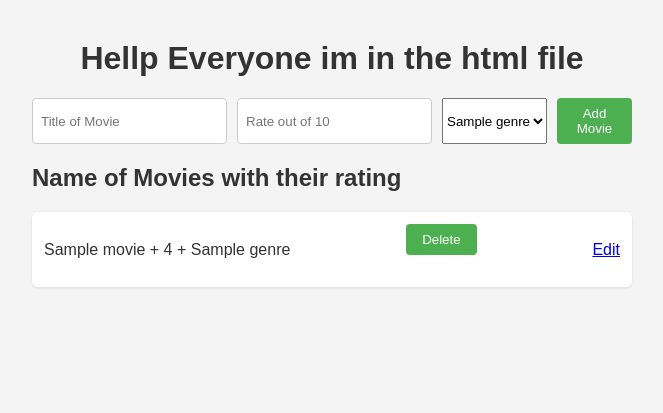
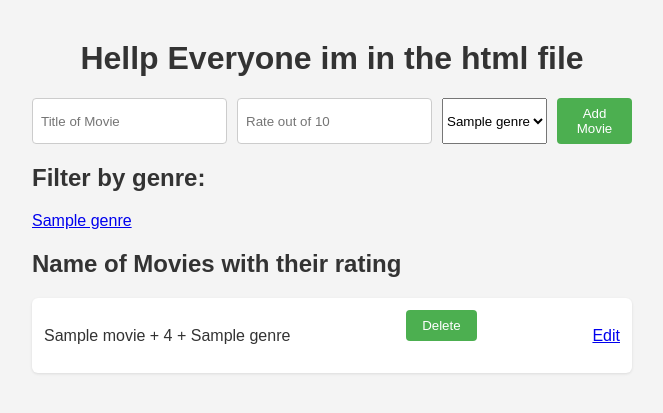
Before and after one commit to shourya011/django-learning, a Django app: template templates/home.html in a window 1280 px wide. Shown: the top 413 px of the page, without its empty margins (308-971 px from the left). Run offline with Django 5.2, Linux system fonts and the light colour scheme; the template is opened without the code that fills it: values that come from a table or form of the project are taken from there, others are empty; tables that the repository leaves empty hold one stand-in row (values such as "Sample post").

Commit message:
Filter by genre

```diff
--- a/pages/views.py
+++ b/pages/views.py
@@ -24,8 +24,12 @@ def home(request):
             genre=genre_obj
         )
         return redirect('home')
-    genre = Genre.objects.all()
+    genres = Genre.objects.all()
     movies = Movie.objects.all()
+    if request.GET.get('genre'):
+        selected_genre = request.GET.get('genre')
+        movies = Movie.objects.filter(genre__name=selected_genre)
+
     context = {
         'movies': movies,
         'genres' : genres,
--- a/templates/home.html
+++ b/templates/home.html
@@ -20,6 +20,10 @@
             </select>
             <button type="submit">Add Movie</button>
         </form>
+        <h2>Filter by genre:</h2>
+        {% for g in genres %}
+            <a href="?genre={{ g.name }}">{{ g.name }}</a>
+        {% endfor %}
         <h2> Name of Movies with their rating</h2>
         {% for i in movies %}
         <div class="movie-item">
```
